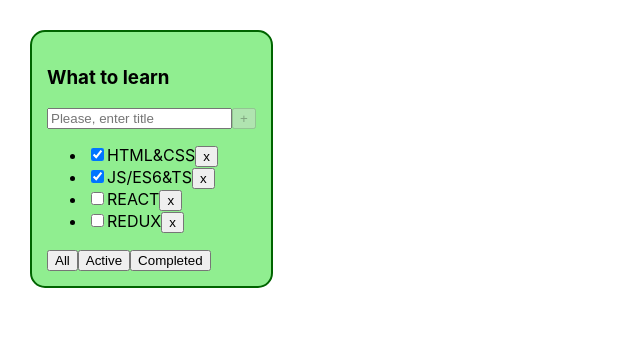
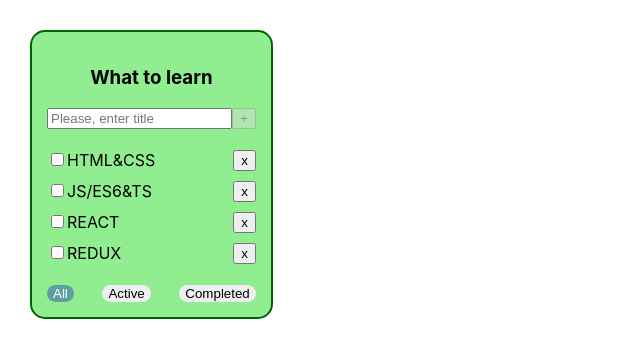
Before and after one commit to DoctorFetus/todo-list, a React (Create React App) app: page / in a window 1280 px wide. Shown: the top 358 px of the page, without its empty margins (0-640 px from the left). Built offline with nearby package versions, Linux system fonts and the light colour scheme.

Commit message:
styles + input errors

```diff
--- a/src/App.css
+++ b/src/App.css
@@ -13,3 +13,49 @@
     border-radius: 15px;
     padding: 15px;
 }
+
+.task {
+    font-weight: normal;
+
+}
+
+.taskIsDone {
+    font-weight: normal;
+    text-decoration: line-through;
+}
+
+.filterBtnActive {
+    background-color: cadetblue;
+    color: white;
+    border: none;
+    border-radius: 10px;
+}
+
+.btn {
+    border: none;
+    border-radius: 10px;
+}
+
+.filterBtnWrapper {
+    display: flex;
+    justify-content: space-between;
+}
+
+ul {
+    list-style: none;
+    padding: 0;
+}
+
+li {
+    padding: 5px 0;
+    display: flex;
+    justify-content: space-between;
+}
+
+h3 {
+    text-align: center;
+}
+
+.inputError {
+    border: 2px solid red;
+}
--- a/src/App.tsx
+++ b/src/App.tsx
@@ -10,8 +10,8 @@
     const todoListTitle: string = "What to learn";
 
     const [tasks, setTasks] = useState<Array<TaskType>>([
-        {id: v1(), title: "HTML&CSS", isDone: true},
-        {id: v1(), title: "JS/ES6&TS", isDone: true},
+        {id: v1(), title: "HTML&CSS", isDone: false},
+        {id: v1(), title: "JS/ES6&TS", isDone: false},
         {id: v1(), title: "REACT", isDone: false},
         {id: v1(), title: "REDUX", isDone: false},
     ])
@@ -27,6 +27,10 @@
             isDone: false
         }
         setTasks([newTask, ...tasks])
+    }
+
+    const changeTaskStatus = (taskId: string, newIsDoneValue: boolean) => {
+        setTasks(tasks.map(t => t.id === taskId ? {...t, isDone: newIsDoneValue} : t))
     }
 
     const [filter, setFilter] = useState<FilterValuesType>("all")
@@ -54,6 +58,8 @@
                       removeTask={removeTask}
                       changeFilter={changeFilter}
                       addTask={addTask}
+                      changeTaskStatus={changeTaskStatus}
+                      filter={filter}
             />
         </div>
     );
--- a/src/TodoList.tsx
+++ b/src/TodoList.tsx
@@ -4,9 +4,11 @@
 type TodoListPropsType = {
     title: string;
     tasks: Array<TaskType>;
+    filter: FilterValuesType
     removeTask: (taskID: string) => void
     changeFilter: (filter: FilterValuesType) => void
     addTask: (title: string) => void
+    changeTaskStatus: (id: string, newIsDoneValue: boolean) => void
 }
 
 export type TaskType = {
@@ -17,6 +19,7 @@
 
 const TodoList: React.FC<TodoListPropsType> = (props) => {
     const [title, setTitle] = useState<string>("")
+    const [error, setError] = useState<boolean>(false)
     // const taskInput = useRef<HTMLInputElement>(null)
     // const addTaskHandler = () => {
     //     if (taskInput.current) {
@@ -27,37 +30,59 @@
 
     const setTitleHandler = (e: ChangeEvent<HTMLInputElement>) => {
         setTitle(e.currentTarget.value)
+        error && setError(false)
     }
     const tasksJSXElements: Array<JSX.Element> = props.tasks.map((task: TaskType) => {
+
+        const removeTask = () => props.removeTask(task.id)
+        const changeTaskStatus = (e: ChangeEvent<HTMLInputElement>) => props.changeTaskStatus(task.id, e.currentTarget.checked)
+
+        const taskClasses = task.isDone ? "taskIsDone" : "task"
         return (
             <li key={task.id}>
-                <input type="checkbox" checked={task.isDone}/>
-                <span>{task.title}</span>
-                <button onClick={() => props.removeTask(task.id)}>x</button>
+                <div>
+                <input type="checkbox"
+                       checked={task.isDone}
+                       onChange={changeTaskStatus}
+                />
+                <span className={taskClasses}>{task.title}</span>
+                </div>
+                <button onClick={removeTask}>x</button>
             </li>
         )
     })
     const titleMaxLength = 25
     const isTitleLengthTooLong: boolean = title.length > titleMaxLength
     const isBtnDisabled: boolean = !title.length || isTitleLengthTooLong
+
     const maxTitleLengthAlert = isTitleLengthTooLong
         ? <div style={{color: "red"}}>Title is too long!</div>
         : null
+    const userMessage = error
+        ? <div style={{color: "red"}}>Title is required!</div>
+        : null
+
 
     const addTaskHandler = () => {
-        props.addTask(title)
+        const trimmedTitle = title.trim()
+        if (trimmedTitle) {
+            props.addTask(title)
+        } else {
+            setError(true)
+        }
         setTitle("")
     }
 
     const addTaskOnKeyDownHandler = (e: KeyboardEvent<HTMLInputElement>) => e.key === "Enter" && !isBtnDisabled && addTaskHandler()
+    const handlerCreator = (filter: FilterValuesType) => () => props.changeFilter(filter)
 
-    const handlerCreator = (filter: FilterValuesType) => () => props.changeFilter(filter)
+    const inputClasses = error || isTitleLengthTooLong ? "inputError" : ""
 
     return (
         <div className="todolist">
             <h3>{props.title}</h3>
             <div>
-                <input
+                <input className={inputClasses}
                     placeholder={"Please, enter title"}
                     // ref={taskInput}
                     value={title}
@@ -68,17 +93,16 @@
                     // onClick={addTaskHandler}
                     onClick={addTaskHandler}
                     disabled={isBtnDisabled}
-                >+
-                </button>
-                {maxTitleLengthAlert}
+                >+</button>
+                {maxTitleLengthAlert || userMessage}
             </div>
             <ul>
                 {tasksJSXElements}
             </ul>
-            <div>
-                <button onClick={handlerCreator("all")}>All</button>
-                <button onClick={handlerCreator("active")}>Active</button>
-                <button onClick={handlerCreator("completed")}>Completed</button>
+            <div className="filterBtnWrapper">
+                <button className={props.filter == "all" ? "filterBtnActive" : "btn"} onClick={handlerCreator("all")}>All</button>
+                <button className={props.filter == "active" ? "filterBtnActive" : "btn"} onClick={handlerCreator("active")}>Active</button>
+                <button className={props.filter == "completed" ? "filterBtnActive" : "btn"} onClick={handlerCreator("completed")}>Completed</button>
             </div>
         </div>
     )
```
